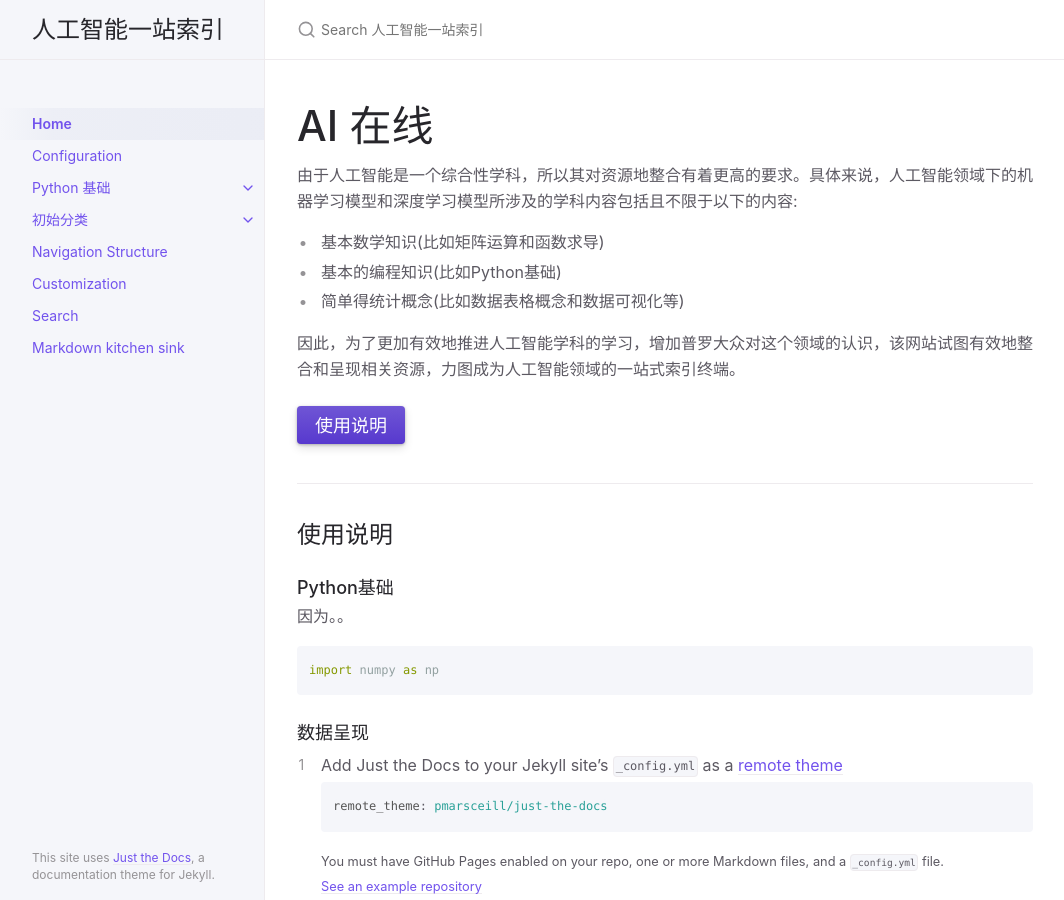
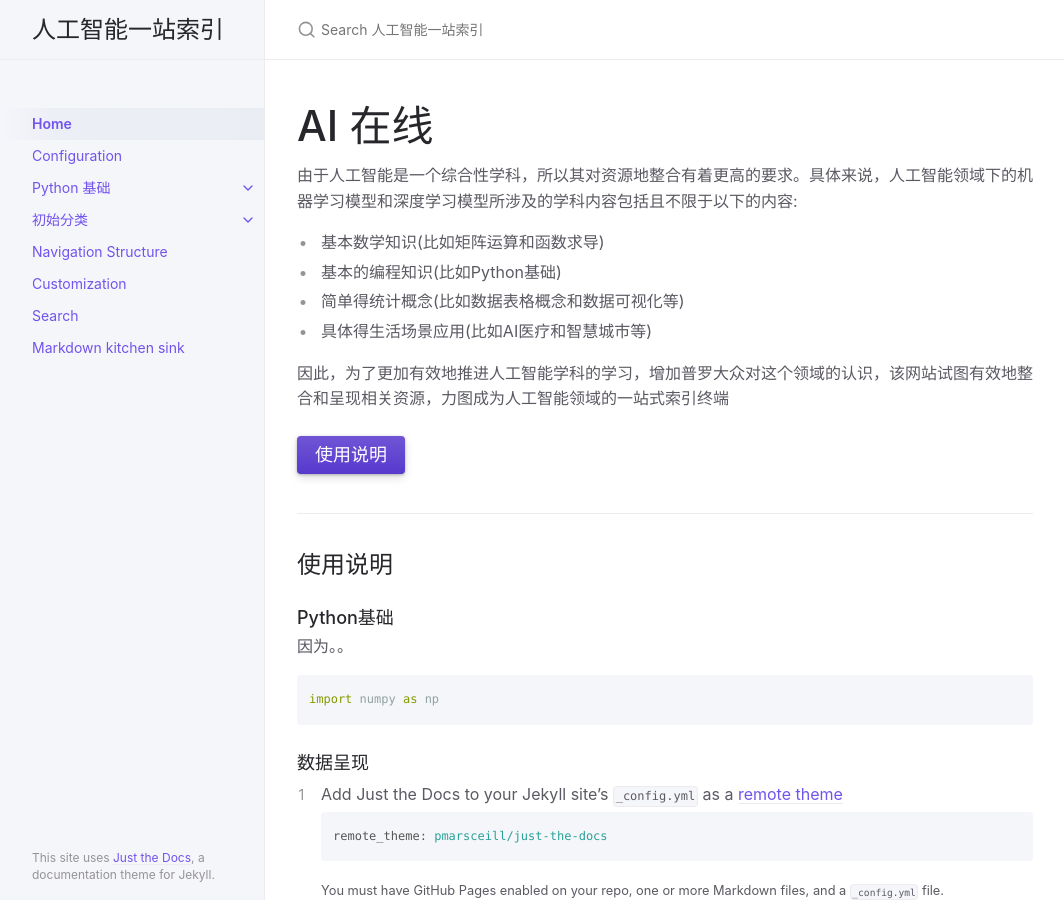
Before and after one commit to Michael-yunfei/MyPython, a Jekyll site: the page built from index.md, in a window 1280 px wide and 900 px high. Shown: the whole window, without its empty margins (107-1171 px from the left). Built offline with Jekyll 4.4.1, drawn with Linux system fonts in a browser that asks for light colours.

Commit message:
update main page

```diff
--- a/index.md
+++ b/index.md
@@ -14,8 +14,9 @@ last_modified_date: 2020-04-27T17:54:08+0000
 * 基本数学知识(比如矩阵运算和函数求导)
 * 基本的编程知识(比如Python基础)
 * 简单得统计概念(比如数据表格概念和数据可视化等)
+* 具体得生活场景应用(比如AI医疗和智慧城市等)
 
-因此，为了更加有效地推进人工智能学科的学习，增加普罗大众对这个领域的认识，该网站试图有效地整合和呈现相关资源，力图成为人工智能领域的一站式索引终端。
+因此，为了更加有效地推进人工智能学科的学习，增加普罗大众对这个领域的认识，该网站试图有效地整合和呈现相关资源，力图成为人工智能领域的一站式索引终端
 
 {: .fs-6 .fw-300 }
 
```
